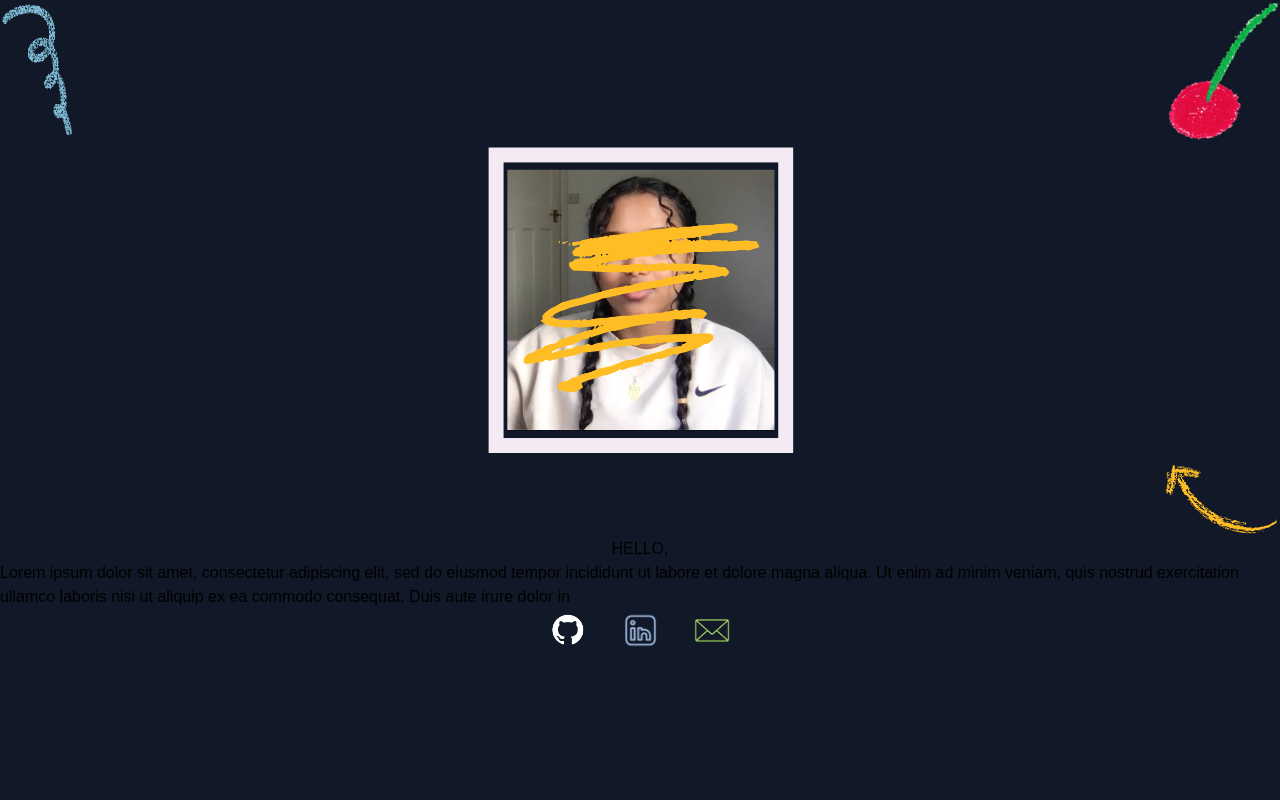
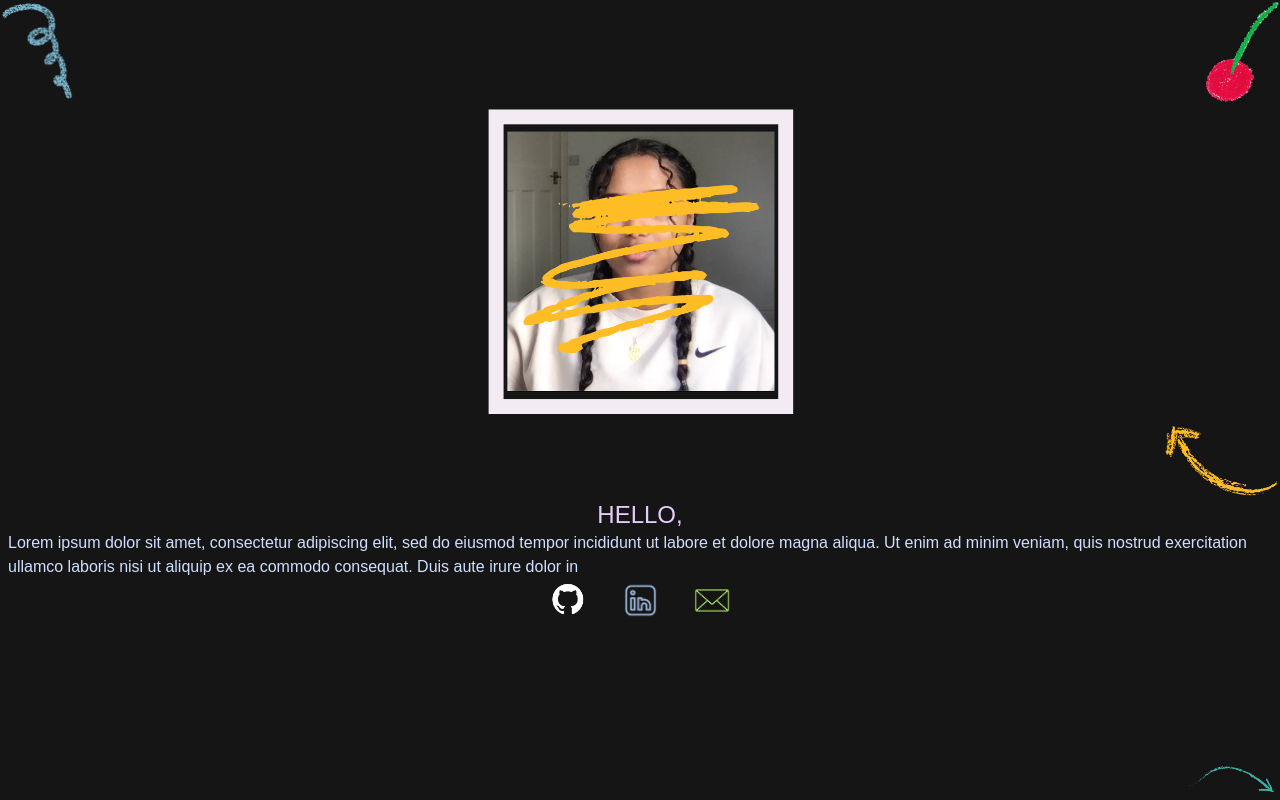
Before and after one commit to Selamkd/My-Portfolio, a Next.js app in the folder my-portfolio/: page /about in a window 1280 px wide. Built offline with nearby package versions, Linux system fonts and the light colour scheme.

Commit message:
intro page added

```diff
--- a/my-portfolio/components/Intro.jsx
+++ b/my-portfolio/components/Intro.jsx
@@ -6,13 +6,15 @@ import Mail from '../public/Mail.png';
 import Github from '../public/Github.png';
 import Image from 'next/image';
 import YellowArrow from '../public/yellow-arrow.png';
+import ArrowRight from '../public/Arrow-right.png';
 import Me from '../public/me.png';
+import Link from 'next/link';
 const Intro = () => {
   return (
-    <div className=" bg-gray-900 w-[100%] h-screen flex flex-col items-center">
+    <div className=" bg-[#151515] w-[100%] h-screen flex flex-col items-center">
       <div className="flex justify-between  w-full">
         <Image src={Bluewave} alt="avatar pic" width={80} height={60} />
-        <Image src={Cherry} alt="avatar pic" width={120} height={100} />
+        <Image src={Cherry} alt="avatar pic" width={80} height={60} />
       </div>
       <div className="flex flex-col items-center justify-center">
         <Image src={Me} alt="avatar pic" width={320} height={200} />
@@ -23,8 +25,8 @@ const Intro = () => {
           width={120}
           height={100}
         />
-        <h1>HELLO,</h1>
-        <p>
+        <h1 className="bold text-purple text-2xl">HELLO,</h1>
+        <p className="text-off-white px-2">
           Lorem ipsum dolor sit amet, consectetur adipiscing elit, sed do
           eiusmod tempor incididunt ut labore et dolore magna aliqua. Ut enim ad
           minim veniam, quis nostrud exercitation ullamco laboris nisi ut
@@ -32,9 +34,18 @@ const Intro = () => {
         </p>
       </div>
       <div className="flex items-center justify-center px-3  gap-8 w-full">
-        <Image src={Github} alt="avatar pic" width={40} height={30} />
-        <Image src={Linkeden} alt="avatar pic" width={40} height={30} />
-        <Image src={Mail} alt="avatar pic" width={40} height={30} />
+        <Link href="https://github.com/Selamkd">
+          <Image src={Github} alt="avatar pic" width={40} height={30} />
+        </Link>
+        <Link href="https://www.linkedin.com/in/selam-ararsa-39937126b/">
+          <Image src={Linkeden} alt="avatar pic" width={40} height={30} />
+        </Link>
+        <Link href="https://www.linkedin.com/in/selam-ararsa-39937126b/">
+          <Image src={Mail} alt="avatar pic" width={40} height={30} />
+        </Link>
+      </div>
+      <div className="flex items-center justify-end w-full mt-auto">
+        <Image src={ArrowRight} alt="avatar pic" width={100} height={80} />
       </div>
     </div>
   );
```
Also changed, not shown: my-portfolio/public/Arrow-right.png (added).
